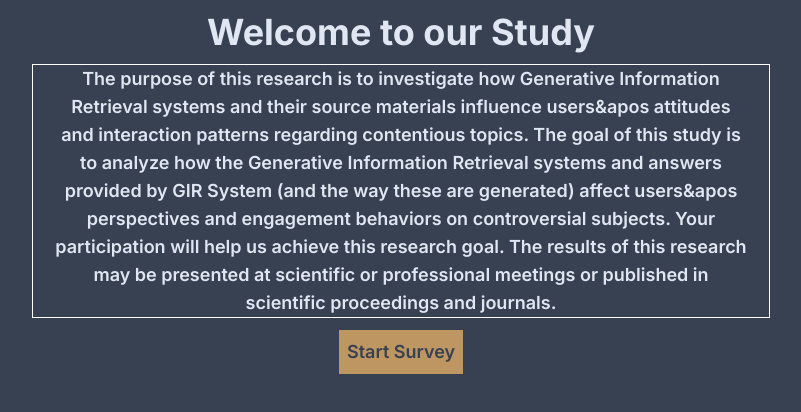
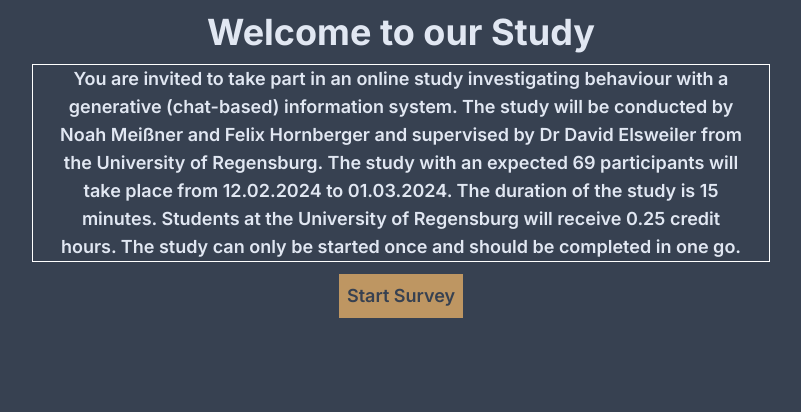
Before and after one commit to FelixHornberger/llmsearchengine-nextjs, a Next.js app: page / in a window 1280 px wide. Shown: the top 412 px of the page, without its empty margins (239-1040 px from the left). Built offline with nearby package versions, Linux system fonts and the light colour scheme.

Commit message:
Update Intro.jsx
Updated WelcomePage

```diff
--- a/components/pages/Intro.jsx
+++ b/components/pages/Intro.jsx
@@ -9,13 +9,7 @@
             <div className="px-5 flex justify-center">
                 <div className="task-box mb-3 max-w-prose place-items-center px-5 border border-white">
                     <p className="text-padding text-center">
-                        The purpose of this research is to investigate how Generative Information Retrieval systems and their
-                        source materials influence users&apos attitudes and interaction patterns regarding contentious topics. The
-                        goal of this study is to analyze how the Generative Information Retrieval systems and answers
-                        provided by GIR System (and the way these are generated) affect users&apos perspectives and engagement
-                        behaviors on controversial subjects. Your participation will help us achieve this research goal. The
-                        results of this research may be presented at scientific or professional meetings or published in
-                        scientific proceedings and journals.
+                    You are invited to take part in an online study investigating behaviour with a generative (chat-based) information system. The study will be conducted by Noah Meißner and Felix Hornberger and supervised by Dr David Elsweiler from the University of Regensburg. The study with an expected 69 participants will take place from 12.02.2024 to 01.03.2024. The duration of the study is 15 minutes. Students at the University of Regensburg will receive 0.25 credit hours. The study can only be started once and should be completed in one go.
                     </p>
                 </div>
             </div>
```
